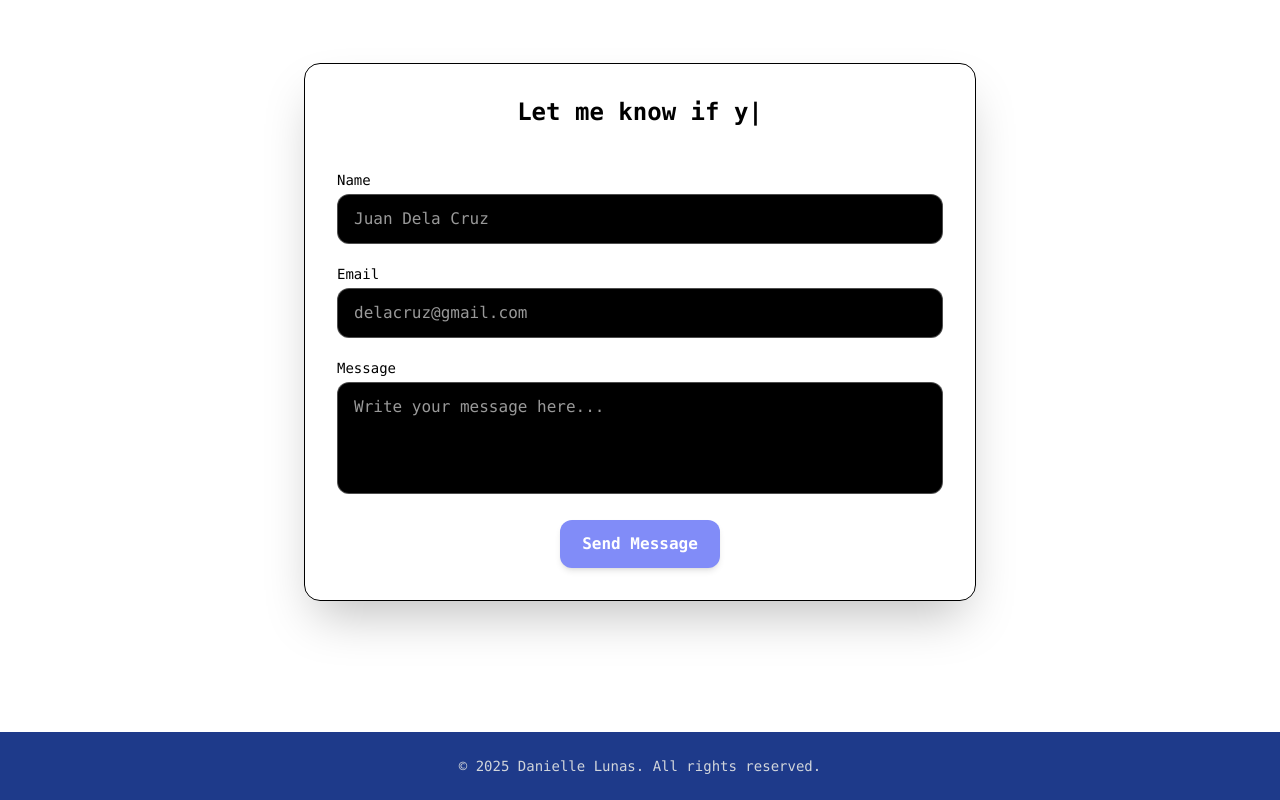
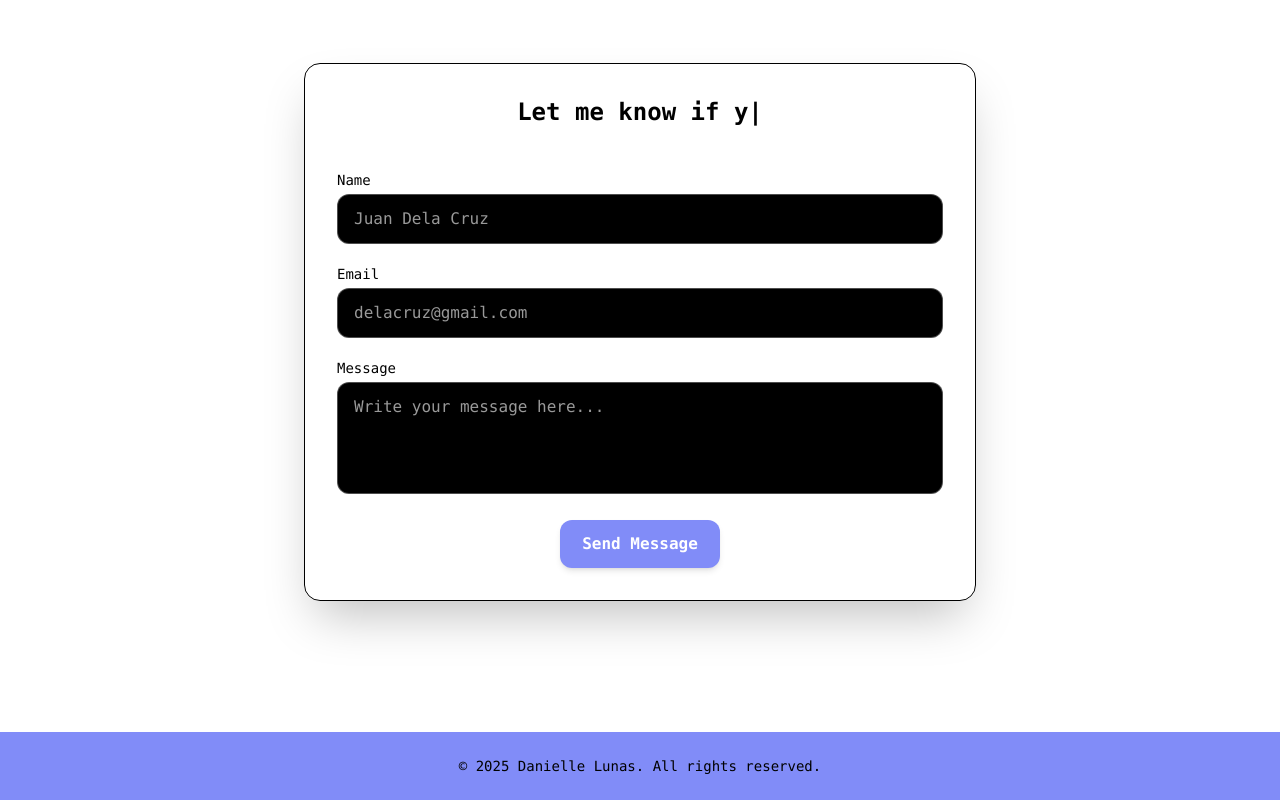
Before and after one commit to miracl3-dreams/my-portfolio, a React (Vite) app: page / in a window 1280 px wide. Shown: the part 3496-4296 px from the top of the page. Built offline with nearby package versions, Linux system fonts and the light colour scheme.

Commit message:
feat: added bg color

```diff
--- a/src/components/Footer.jsx
+++ b/src/components/Footer.jsx
@@ -3,8 +3,8 @@ import React from "react";
 const Footer = () => {
   return (
     <>
-      <footer className="bg-blue-900 text-white py-6 px-4">
-        <div className="text-center text-sm text-gray-300 dark:text-gray-400 font-mono">
+      <footer className="bg-indigo-400 text-white py-6 px-4">
+        <div className="text-center text-sm text-black dark:text-black font-mono">
           &copy; {new Date().getFullYear()} Danielle Lunas. All rights reserved.
         </div>
       </footer>
```
